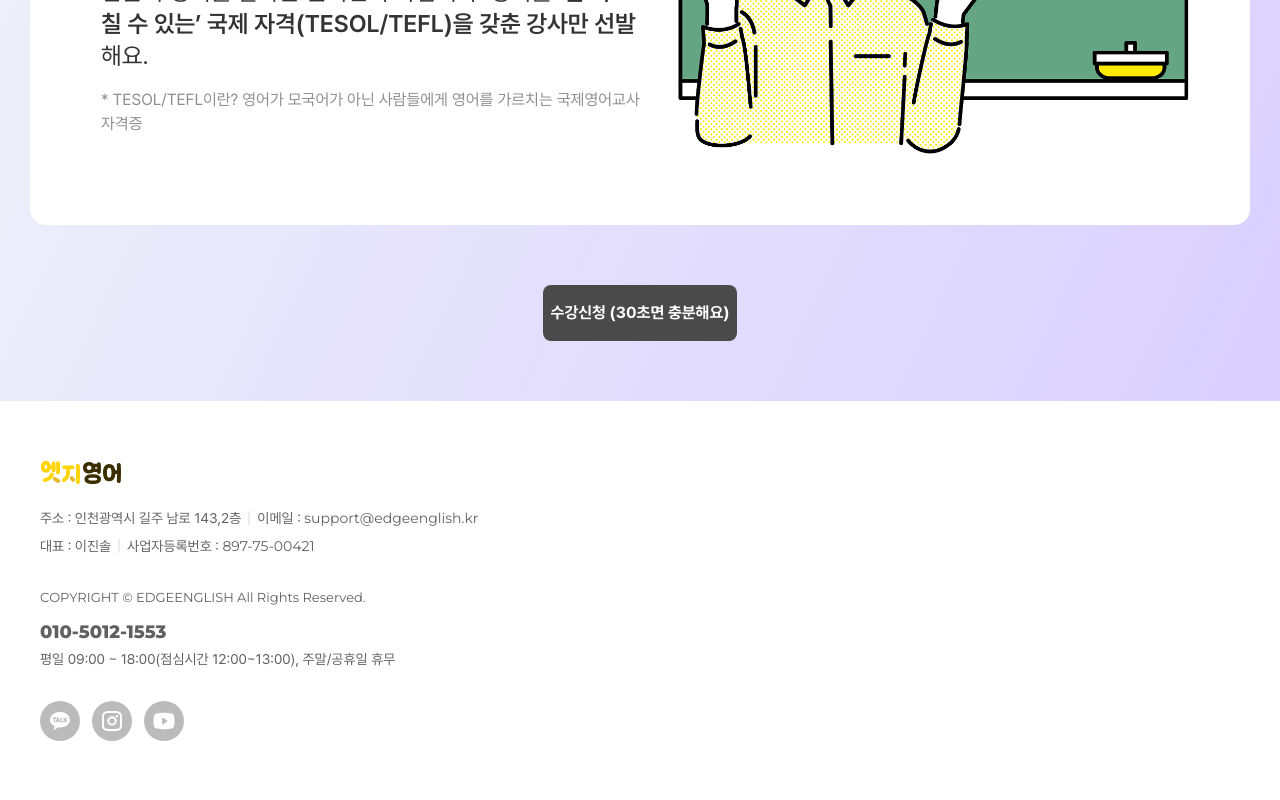
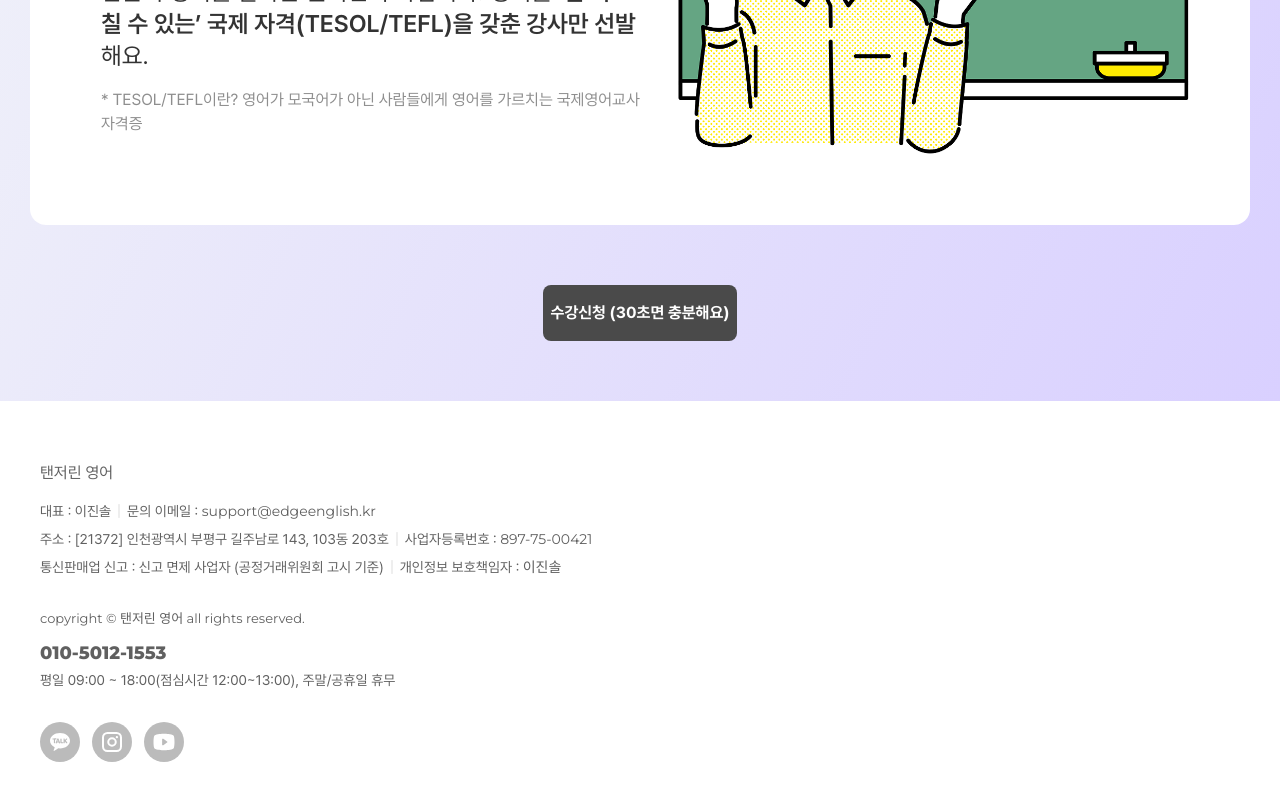
Before and after one commit to gandy818/edge-english, a Next.js app: page / in a window 1280 px wide. Shown: the part 7651-8451 px from the top of the page. Built offline with nearby package versions, Linux system fonts and the light colour scheme.

Commit message:
feat: 푸터 정보 수정

```diff
--- a/src/app/globals.css
+++ b/src/app/globals.css
@@ -25,6 +25,14 @@
 
 .swiper-pagination-bullet-active {
   background-color: #f80 !important;
+}
+
+.scrollbar-hide {
+  scrollbar-width: none; /* Firefox */
+  -ms-overflow-style: none; /* IE 10+ */
+}
+.scrollbar-hide::-webkit-scrollbar {
+  display: none; /* Chrome/Safari/Webkit */
 }
 
 @keyframes snake {
--- a/src/app/price/page.tsx
+++ b/src/app/price/page.tsx
@@ -162,7 +162,7 @@ export default function PricePage() {
             <Bubble
               text="주 1회 수업은 50분 수업만 가능합니다."
               top={-27}
-              left={50}
+              left={'12%'}
               bg="#A0F4FF"
             />
 
--- a/src/app/tutors/page.tsx
+++ b/src/app/tutors/page.tsx
@@ -55,7 +55,7 @@ export default async function TutorPage() {
 
         {/* 섹션 2 웹 */}
         <div className="mt-15 max-md:hidden">
-          <div className="flex min-h-[448px] justify-end bg-[url(/images/tutor/bg-tutor.png)] bg-cover bg-center">
+          <div className="flex min-h-[448px] justify-end bg-[url(/images/tutor/bg-tutor.png)] bg-cover bg-center px-4.5">
             <div className="self-center pr-[120px]">
               <p className="text-5xl font-bold leading-relaxed text-white">
                 실력과 인성 모두 확인된 튜터만
@@ -147,7 +147,7 @@ export default async function TutorPage() {
         </div>
 
         {/* 섹션 4 웹 */}
-        <div className="mt-[120px] flex w-full flex-col bg-[#F3F6F8] py-[120px] max-md:hidden">
+        <div className="mt-[120px] flex w-full flex-col bg-[#F3F6F8] px-4.5 py-[120px] max-md:hidden">
           <p className="self-center text-5xl font-bold">
             어떤 튜터를 만나도 안심할 수 있어요.
           </p>
--- a/src/components/Footer.tsx
+++ b/src/components/Footer.tsx
@@ -6,30 +6,33 @@ export default function Footer() {
     <footer className="flex-center px-4 py-15 max-md:pt-10">
       <div className="w-full max-w-[1200px]">
         {/* 로고 */}
-        <Link href="/" className="inline-block">
+        {/* <Link href="/" className="inline-block">
           <img src="/images/logo.svg" alt="logo" />
-        </Link>
+        </Link> */}
 
+        <p className="text-edge-gray">탠저린 영어</p>
         <div className="mt-4 flex items-center text-sm max-md:hidden">
-          <p className="text-edge-gray">주소 : 인천광역시 길주 남로 143,2층 </p>
+          <p className="text-edge-gray">대표 : 이진솔</p>
           <TextDivider />
           <p className="text-edge-gray">
-            이메일 :{' '}
+            문의 이메일 :{' '}
             <span className="font-montserrat text-edge-gray">support@edgeenglish.kr</span>
           </p>
         </div>
 
         {/* 모바일 */}
         <div className="mt-4 text-sm md:hidden">
-          <p className="text-edge-gray">주소 : 인천광역시 길주 남로 143,2층 </p>
+          <p className="text-edge-gray">대표 : 이진솔</p>
           <p className="mt-1 text-edge-gray">
-            이메일 :{' '}
+            문의 이메일 :{' '}
             <span className="font-montserrat text-edge-gray">support@edgeenglish.kr</span>
           </p>
         </div>
 
         <div className="mt-2 flex items-center text-sm text-edge-gray max-md:mt-1">
-          <p className="text-edge-gray">대표 : 이진솔 </p>
+          <p className="text-edge-gray">
+            주소 : [21372] 인천광역시 부평구 길주남로 143, 103동 203호{' '}
+          </p>
           <TextDivider />
           <p className="text-edge-gray">
             사업자등록번호 :{' '}
@@ -37,9 +40,20 @@ export default function Footer() {
           </p>
         </div>
 
+        <div className="mt-2 flex items-center text-sm text-edge-gray max-md:mt-1">
+          <p className="text-edge-gray">
+            통신판매업 신고 : 신고 면제 사업자 (공정거래위원회 고시 기준){' '}
+          </p>
+          <TextDivider />
+          <p className="text-edge-gray">
+            개인정보 보호책임자 :{' '}
+            <span className="font-montserrat text-edge-gray">이진솔</span>{' '}
+          </p>
+        </div>
+
         <div className="mt-8 max-md:mt-6">
           <p className="font-montserrat text-[13px] text-edge-gray">
-            COPYRIGHT © EDGEENGLISH All Rights Reserved.
+            copyright © 탠저린 영어 all rights reserved.
           </p>
         </div>
 
--- a/src/components/common/bubble/Bubble.tsx
+++ b/src/components/common/bubble/Bubble.tsx
@@ -3,7 +3,7 @@ import './bubble.css';
 interface BubbleType {
   text: string;
   top?: number;
-  left?: number;
+  left?: number | string;
   bg?: string;
   textClassName?: string;
   border?: boolean;
@@ -21,7 +21,10 @@ export default function Bubble({
 
   return (
     <div>
-      <div className="absolute" style={{ top: `${top}px`, left: `${left}px` }}>
+      <div
+        className="absolute"
+        style={{ top: `${top}px`, left: typeof left === 'number' ? `${left}px` : left }}
+      >
         <div
           className={`bubble shadow-shadow1 h-fit text-nowrap rounded-lg border px-4.5 py-2 after:absolute after:border`}
           style={
@@ -40,7 +43,10 @@ export default function Bubble({
           </p>
         </div>
       </div>
-      <div className="absolute" style={{ top: `${top}px`, left: `${left}px` }}>
+      <div
+        className="absolute"
+        style={{ top: `${top}px`, left: typeof left === 'number' ? `${left}px` : left }}
+      >
         {/* ml-[1px] mt-[1px] : border 떄문 */}
         <div
           className={`ml-[1px] mt-[1px] h-fit text-nowrap rounded-lg px-4.5 py-2`}
--- a/src/components/tutros/TutorGallery.tsx
+++ b/src/components/tutros/TutorGallery.tsx
@@ -7,11 +7,22 @@ export default function TutorGallery({ tutorList }: { tutorList: TutorType[] })
   const [selectedTutor, setSelectedTutor] = useState<TutorType>();
 
   const openTutorModal = (name: string) => {
-    const tutor: TutorType = tutorList.filter((e) => e.name === name)[0];
+    const tutor = tutorList.find((e) => e.name === name); // 선택된 튜터를 tutorList에서 찾음
 
-    setSelectedTutor(tutor);
+    setSelectedTutor(undefined); // 이전 tutor 데이터를 undefined로 초기화
 
-    (document.getElementById('tutor_modal') as HTMLDialogElement).showModal();
+    const modal = document.getElementById('tutor_modal') as HTMLDialogElement; // 모달(dialog) 요소를 가져옴
+
+    // 모달이 이미 열려 있다면, 먼저 닫음
+    if (modal && modal.open) {
+      modal.close();
+    }
+
+    // 10ms 뒤 데이터 세팅
+    setTimeout(() => {
+      setSelectedTutor(tutor);
+      modal.showModal();
+    }, 10);
   };
 
   const closeTutorModal = () => {
@@ -75,10 +86,10 @@ export default function TutorGallery({ tutorList }: { tutorList: TutorType[] })
                 <img src="/icons/x-btn.svg" alt="x-button" />
               </button>
             </div>
-            <div className="mx-6 mb-10 max-h-[75vh] overflow-y-auto max-md:max-h-[87vh]">
+            <div className="scrollbar-hide mx-6 mb-10 max-h-[75vh] overflow-y-auto max-md:max-h-[87vh]">
               {/* 동영상 */}
               <iframe
-                className="aspect-[9/16] w-full min-w-0 rounded-2xl bg-gray-400"
+                className="aspect-[16/9] w-full min-w-0 rounded-2xl bg-gray-400"
                 src={selectedTutor?.videoUrl}
                 title="YouTube video player"
                 allow="accelerometer; autoplay; clipboard-write; encrypted-media; gyroscope; picture-in-picture"
```
